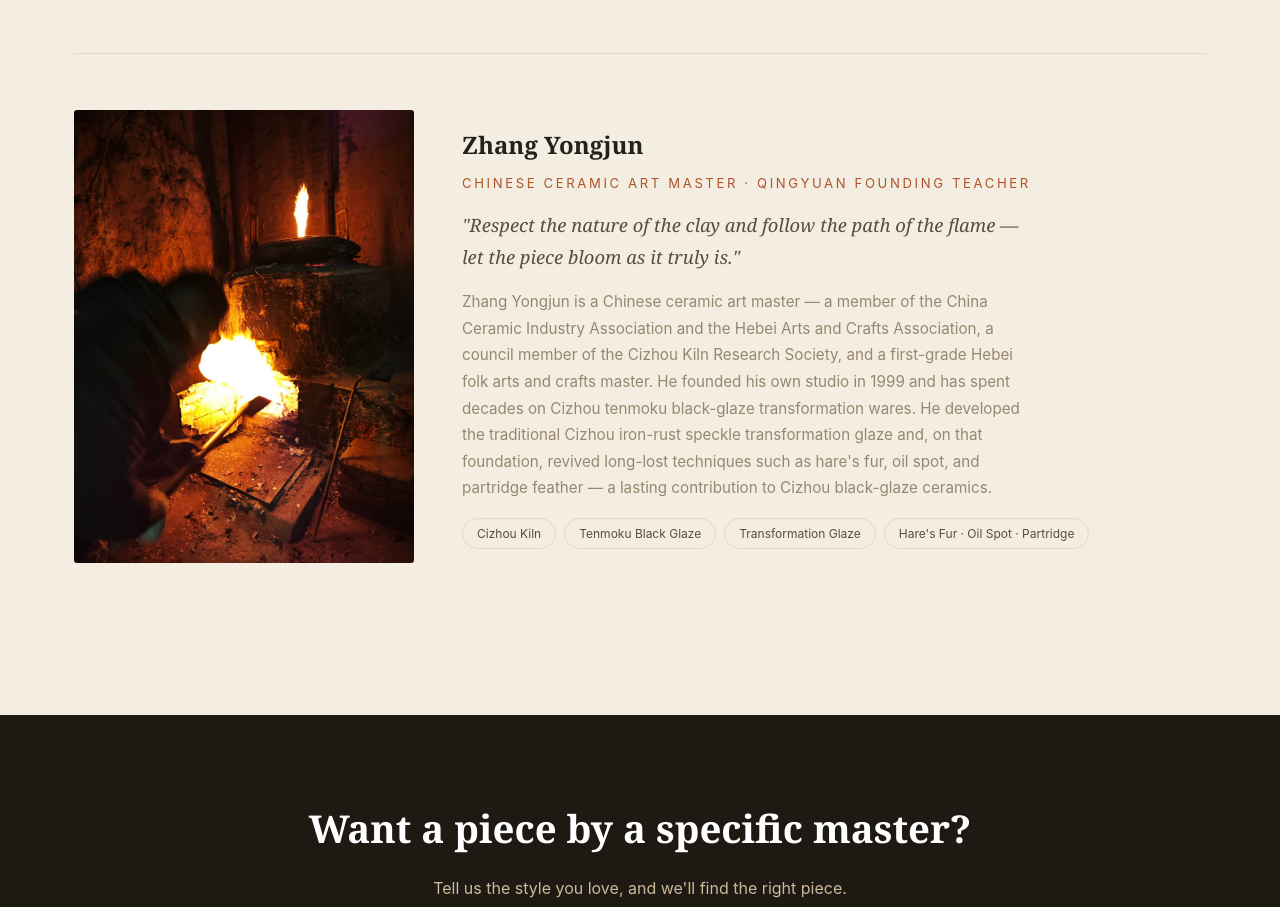
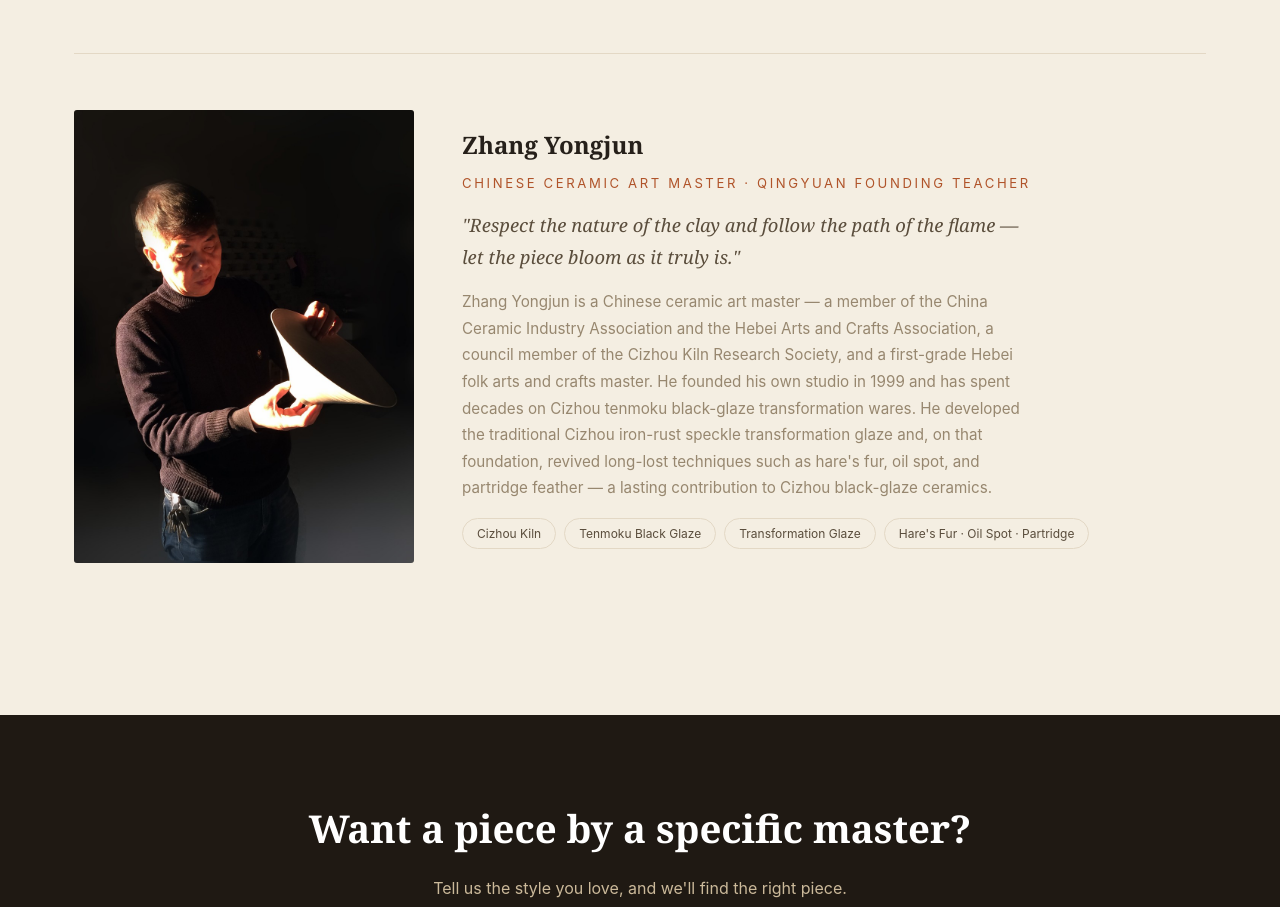
Before and after one commit to garyzhang6111-max/-qingyuan-ceramics, a plain HTML site: page site/masters.html in a window 1280 px wide. Shown: the part 1023-1930 px from the top of the page. Drawn offline with Linux system fonts and the light colour scheme.

Commit message:
张拥军大师页换真实肖像照

```diff
--- a/site/masters.html
+++ b/site/masters.html
@@ -55,7 +55,7 @@
         </div>
       </div>
       <div class="master">
-        <div class="ph"><img src="assets/photos/craft/kiln-10.jpg" alt="Zhang Yongjun"></div>
+        <div class="ph"><img src="assets/photos/master/zhang-yongjun.jpg" alt="Zhang Yongjun"></div>
         <div>
           <h3 data-zh="张拥军" data-en="Zhang Yongjun">Zhang Yongjun</h3>
           <div class="role" data-zh="中国陶瓷艺术大师 · 清原工作室授业恩师" data-en="Chinese Ceramic Art Master · QINGYUAN Founding Teacher">Chinese Ceramic Art Master · QINGYUAN Founding Teacher</div>
```
Also changed, not shown: site/assets/photos/master/zhang-yongjun.jpg (added).
